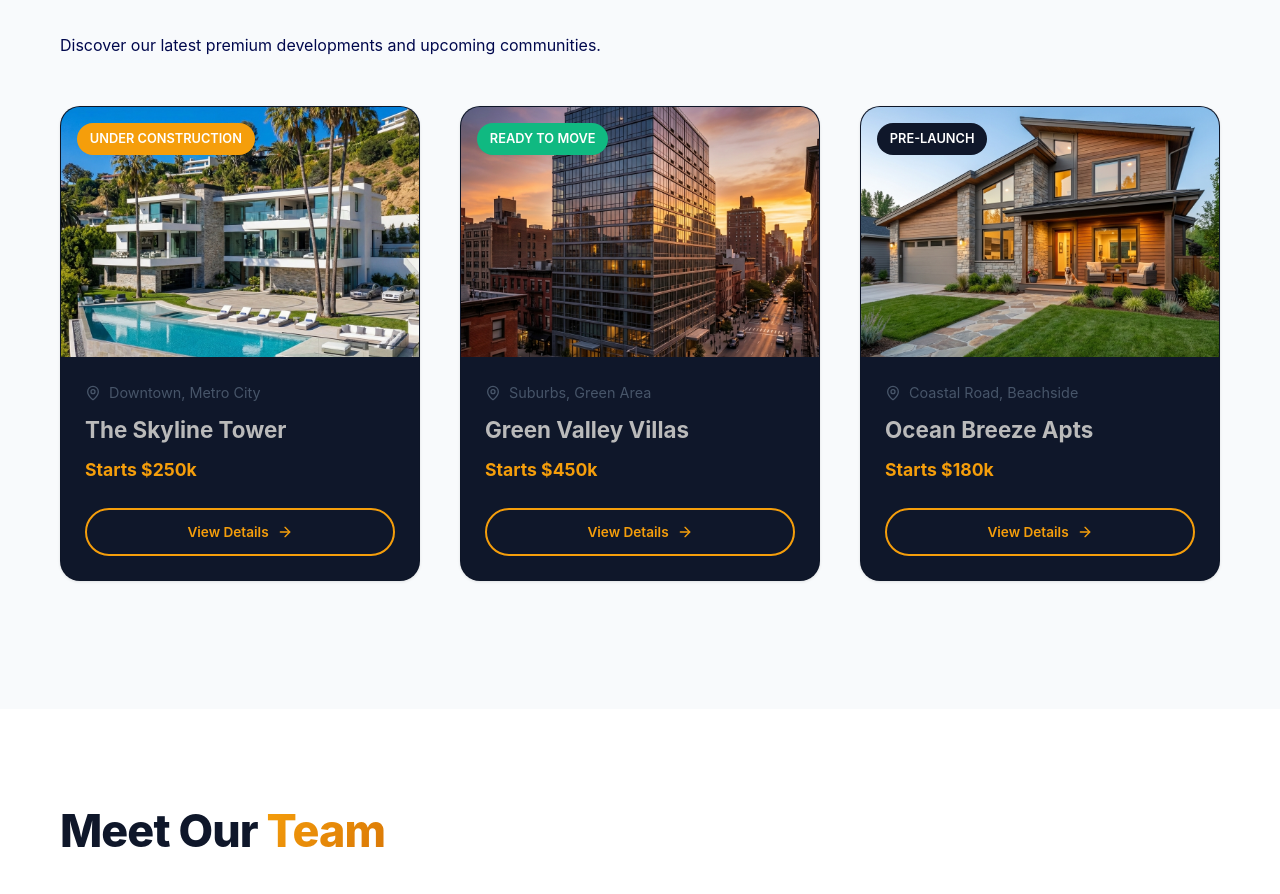
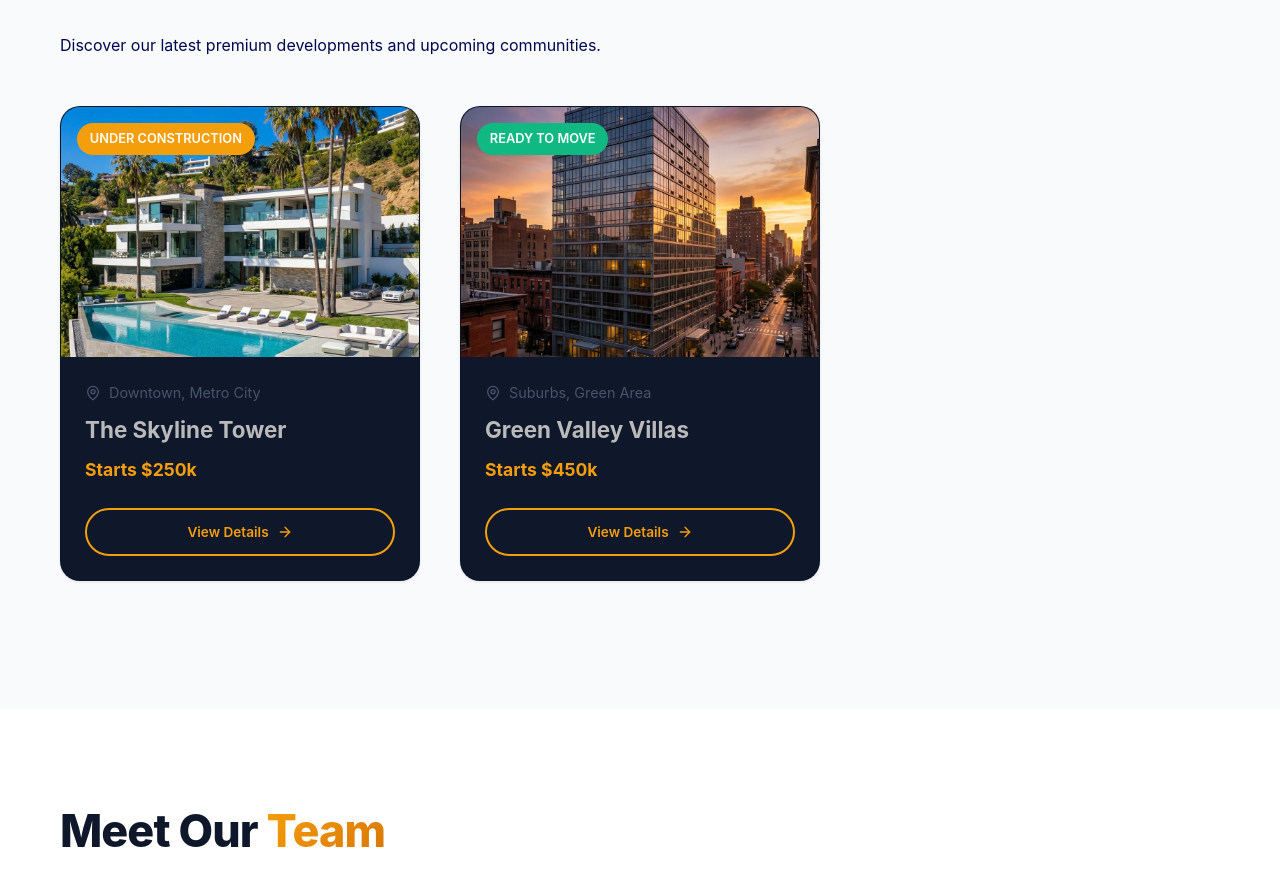
Before and after one commit to vedhaan/construction-guru, a React (Vite) app: page / in a window 1280 px wide. Shown: the part 4879-5773 px from the top of the page. Built offline with nearby package versions, Linux system fonts and the light colour scheme.

Commit message:
changes project data

```diff
--- a/src/Components/Form/Form.jsx
+++ b/src/Components/Form/Form.jsx
@@ -8,7 +8,7 @@ const Form = () => {
             <div className="subtitle">
                 Submit your project details to connect with verified vendors
             </div>
-            <form action="https://formspree.io/f/xwvrzlqj" method="POST">
+            <form>
             <div className="form-grids">
                 <div className="form-groups">
                     <label>Vendor Type</label>
--- a/src/Components/Projects/Projects.jsx
+++ b/src/Components/Projects/Projects.jsx
@@ -21,14 +21,6 @@ const projects = [
         status: "Ready to Move",
         price: "Starts $450k",
         image: project2,
-    },
-    {
-        id: 3,
-        title: "Ocean Breeze Apts",
-        location: "Coastal Road, Beachside",
-        status: "Pre-Launch",
-        price: "Starts $180k",
-        image: project3,
     },
 ];
 
```
